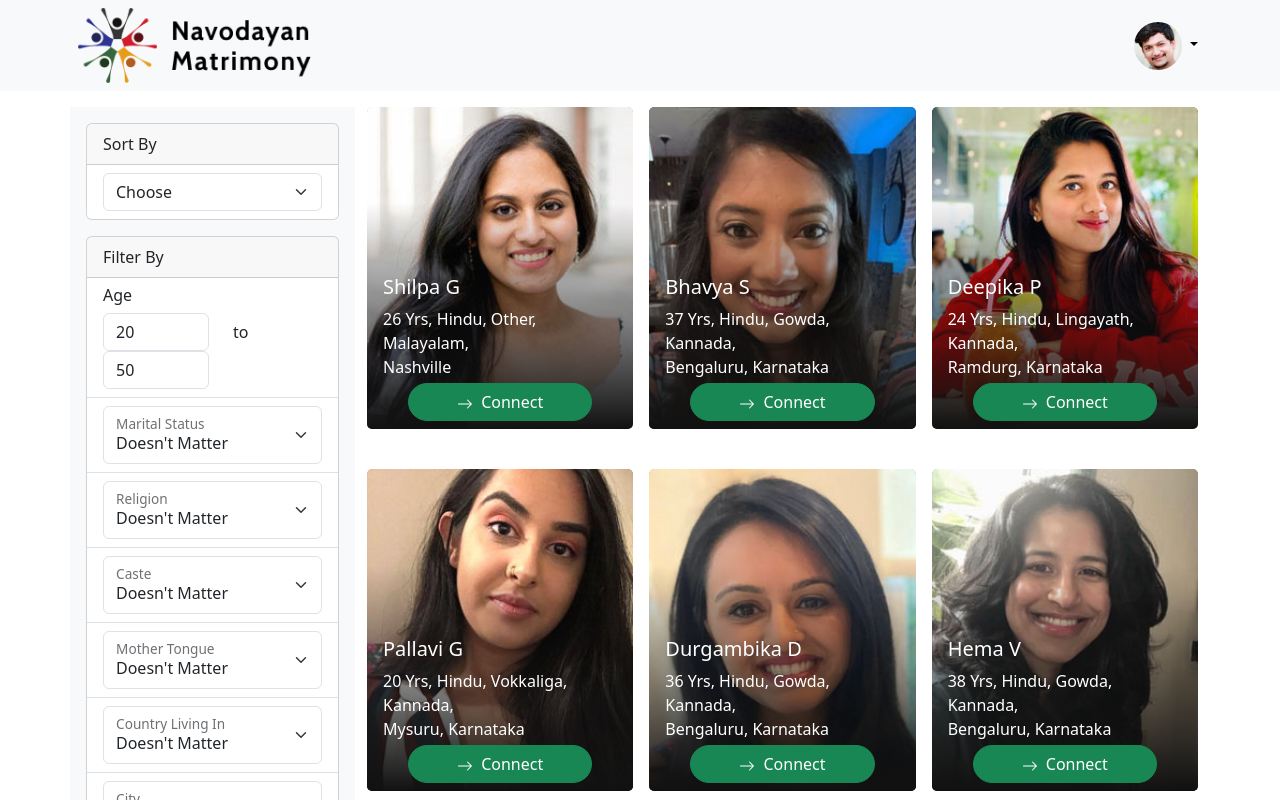
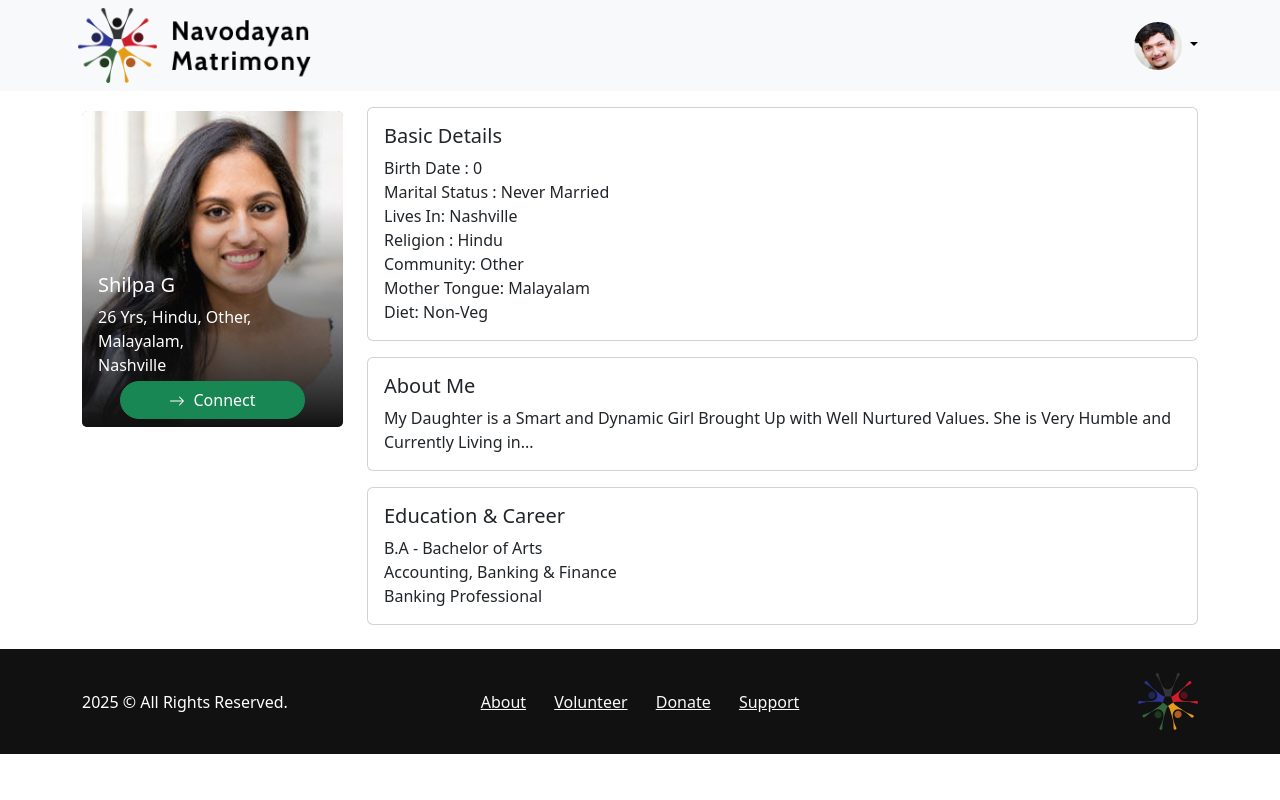
Before and after one commit to rjayaramegowda/honalu-react, a React (Vite) app: page / in a window 1280 px wide. Shown: the top 800 px of the page. Built offline with nearby package versions, Linux system fonts and the light colour scheme.

Commit message:
Profile details page added

```diff
--- a/src/App.tsx
+++ b/src/App.tsx
@@ -1,12 +1,13 @@
 import { FilterList } from "./pages/FilterList";
+import ProfileDetailsPage from "./pages/ProfileDetailsPage";
+import ProfileListPage from "./pages/ProfileListPage";
 import UserListCol from "./pages/UserListCol";
 
 const App = () => {
   return (
-    <div className="row">
-      <FilterList />
-      <UserListCol />
-    </div>
+    <main className="row">
+      <ProfileDetailsPage />
+    </main>
   );
 };
 
--- /dev/null
+++ b/src/pages/ProfileDetailsLeftCol.tsx
@@ -0,0 +1,53 @@
+import React from "react";
+import PropTypes, { any } from "prop-types";
+import { Profile } from "../models/profile.model";
+
+const ProfileDetailsLeftCol = (props: { vo: Profile | null | undefined }) => {
+  return (
+    <div className="card text-bg-dark border-0 mb-4">
+      <img
+        src={props.vo?.photo_details.photos[0].medium}
+        className="card-img"
+        alt={props.vo?.basic.display_name}
+      />
+      <div
+        className="card-img-overlay pb-2"
+        style={{
+          background: "linear-gradient(0deg, #111, transparent)",
+          top: "auto",
+        }}
+      >
+        <h5 className="card-title mt-5 pt-2">{props.vo?.basic.display_name}</h5>
+        <p className="card-text mb-1">
+          {props.vo?.basic.age} Yrs, {props.vo?.doctrine.religion},{" "}
+          {props.vo?.doctrine.caste}, {props.vo?.doctrine.mother_tongue}, <br />
+          {props.vo?.location.location}
+        </p>
+        <div className="text-center">
+          <button className="btn btn-success rounded-pill px-5" type="button">
+            <svg
+              xmlns="http://www.w3.org/2000/svg"
+              width={16}
+              height={16}
+              fill="currentColor"
+              className="bi bi-arrow-right me-2"
+              viewBox="0 0 16 16"
+            >
+              <path
+                fillRule="evenodd"
+                d="M1 8a.5.5 0 0 1 .5-.5h11.793l-3.147-3.146a.5.5 0 0 1 .708-.708l4 4a.5.5 0 0 1 0 .708l-4 4a.5.5 0 0 1-.708-.708L13.293 8.5H1.5A.5.5 0 0 1 1 8"
+              />
+            </svg>
+            Connect
+          </button>
+        </div>
+      </div>
+    </div>
+  );
+};
+
+ProfileDetailsLeftCol.propTypes = {
+  vo: any,
+};
+
+export default ProfileDetailsLeftCol;
--- /dev/null
+++ b/src/pages/ProfileDetailsPage.tsx
@@ -0,0 +1,24 @@
+import React, { useState } from "react";
+import PropTypes, { string } from "prop-types";
+import { Profile } from "../models/profile.model";
+import ProfileDetailsLeftCol from "./ProfileDetailsLeftCol";
+import ProfileDetailsRightCol from "./ProfileDetailsRightCol";
+import { useAppSelector } from "../app/hooks";
+import { selectDataProvider } from "../features/counter/counterSlice";
+
+export const ProfileDetailsPage = () => {
+  const dataProvider = useAppSelector(selectDataProvider);
+
+  return (
+    <>
+      <div className="col-md-3 mb-3 mt-1">
+        <ProfileDetailsLeftCol vo={dataProvider[0]} />
+      </div>
+      <div className="col-md-9">
+        <ProfileDetailsRightCol vo={dataProvider[0]} />
+      </div>
+    </>
+  );
+};
+
+export default ProfileDetailsPage;
--- /dev/null
+++ b/src/pages/ProfileDetailsRightCol.tsx
@@ -0,0 +1,60 @@
+import React from "react";
+import PropTypes, { any } from "prop-types";
+import { Profile } from "../models/profile.model";
+
+const ProfileDetailsRightCol = (props: { vo: Profile | null | undefined }) => {
+  return (
+    <div className="row g-3">
+      <div className="col-12">
+        <div className="card">
+          <div className="card-body">
+            <h5 className="card-title">Basic Details</h5>
+            <p className="card-text">
+              Birth Date : {props.vo?.basic.date_of_birth} <br />
+              Marital Status : {props.vo?.basic.marital_status}
+              <br />
+              Lives In: {props.vo?.location.location}
+              <br />
+              Religion : {props.vo?.doctrine.religion}
+              <br />
+              Community: {props.vo?.doctrine.caste}
+              <br />
+              Mother Tongue: {props.vo?.doctrine.mother_tongue}
+              <br />
+              Diet: {props.vo?.lifestyle.diet}
+              <br />
+            </p>
+          </div>
+        </div>
+      </div>
+      <div className="col-12">
+        <div className="card">
+          <div className="card-body">
+            <h5 className="card-title">About Me</h5>
+            <p className="card-text">{props.vo?.trait.about_me}</p>
+          </div>
+        </div>
+      </div>
+      <div className="col-12 mb-4">
+        <div className="card">
+          <div className="card-body">
+            <h5 className="card-title">Education &amp; Career</h5>
+            <p className="card-text">
+              {props.vo?.education.display_education}
+              <br />
+              {props.vo?.profession.industry}
+              <br />
+              {props.vo?.profession.occupation}
+            </p>
+          </div>
+        </div>
+      </div>
+    </div>
+  );
+};
+
+ProfileDetailsRightCol.propTypes = {
+  vo: any,
+};
+
+export default ProfileDetailsRightCol;
--- /dev/null
+++ b/src/pages/ProfileListPage.tsx
@@ -0,0 +1,14 @@
+import React from "react";
+import { FilterList } from "./FilterList";
+import UserListCol from "./UserListCol";
+
+const ProfileListPage = () => {
+  return (
+    <>
+      <FilterList />
+      <UserListCol />
+    </>
+  );
+};
+
+export default ProfileListPage;
```
